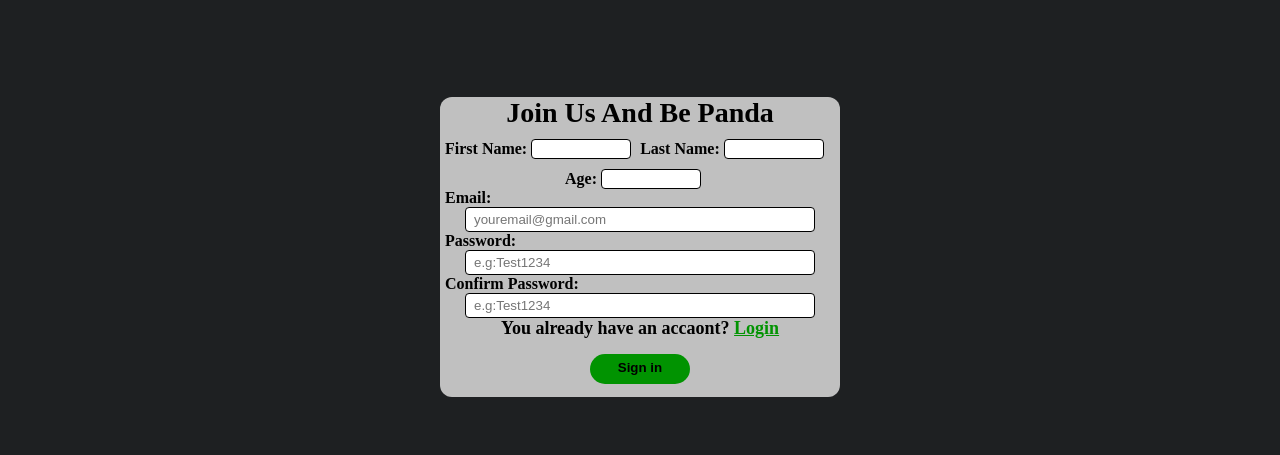
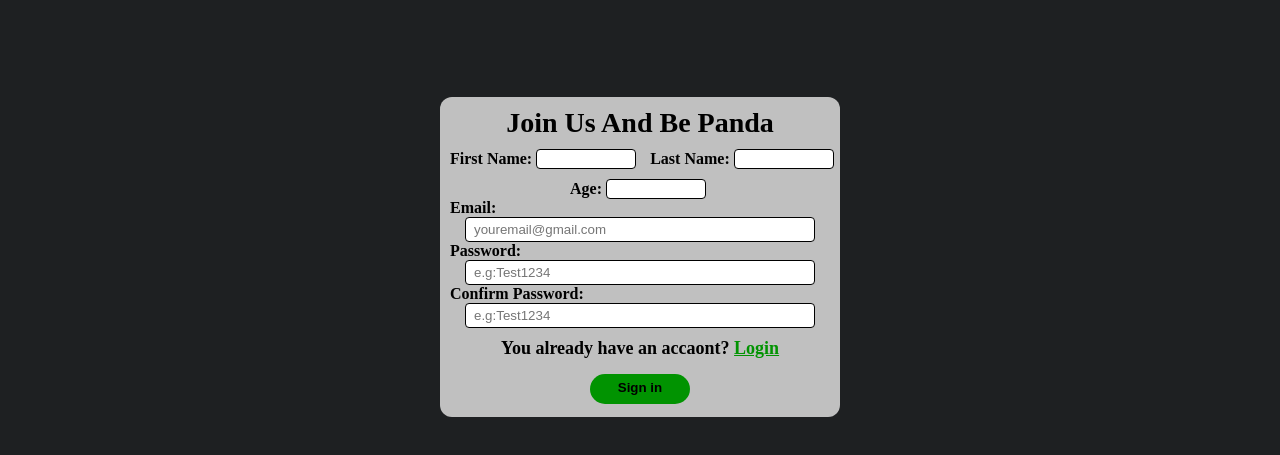
Before and after one commit to HMODY849/Sign-up-Form, a plain HTML site: page index.html in a window 1280 px wide. Shown: the part 83-538 px from the top of the page. Drawn offline with Linux system fonts and the light colour scheme.

Commit message:
edit the style and the js code

```diff
--- a/script.js
+++ b/script.js
@@ -1,4 +1,4 @@
 document.getElementById('menu-icon').addEventListener('click', function() {
-    var navLinks = document.getElementById('nav-links');
+    let navLinks = document.getElementById('nav-links');
     navLinks.classList.toggle('active');
 });
--- a/style.css
+++ b/style.css
@@ -34,6 +34,7 @@ p{
     font-size: 28px;
     text-align: center;
     font-weight: bold;
+    padding-top: 10px;
     /* color:#F0F5F9; */
 }
 
@@ -84,7 +85,7 @@ li{
 form{
     position: relative;
     width: 400px;
-    height: 300px;
+    height: 320px;
     background-color: silver;
     margin: 0 auto;
     margin-top: 100px;
@@ -92,7 +93,7 @@ form{
 }
 
 label{
-    padding-left: 5px;
+    padding-left: 10px;
     font-weight: bold;
 }
 
```
